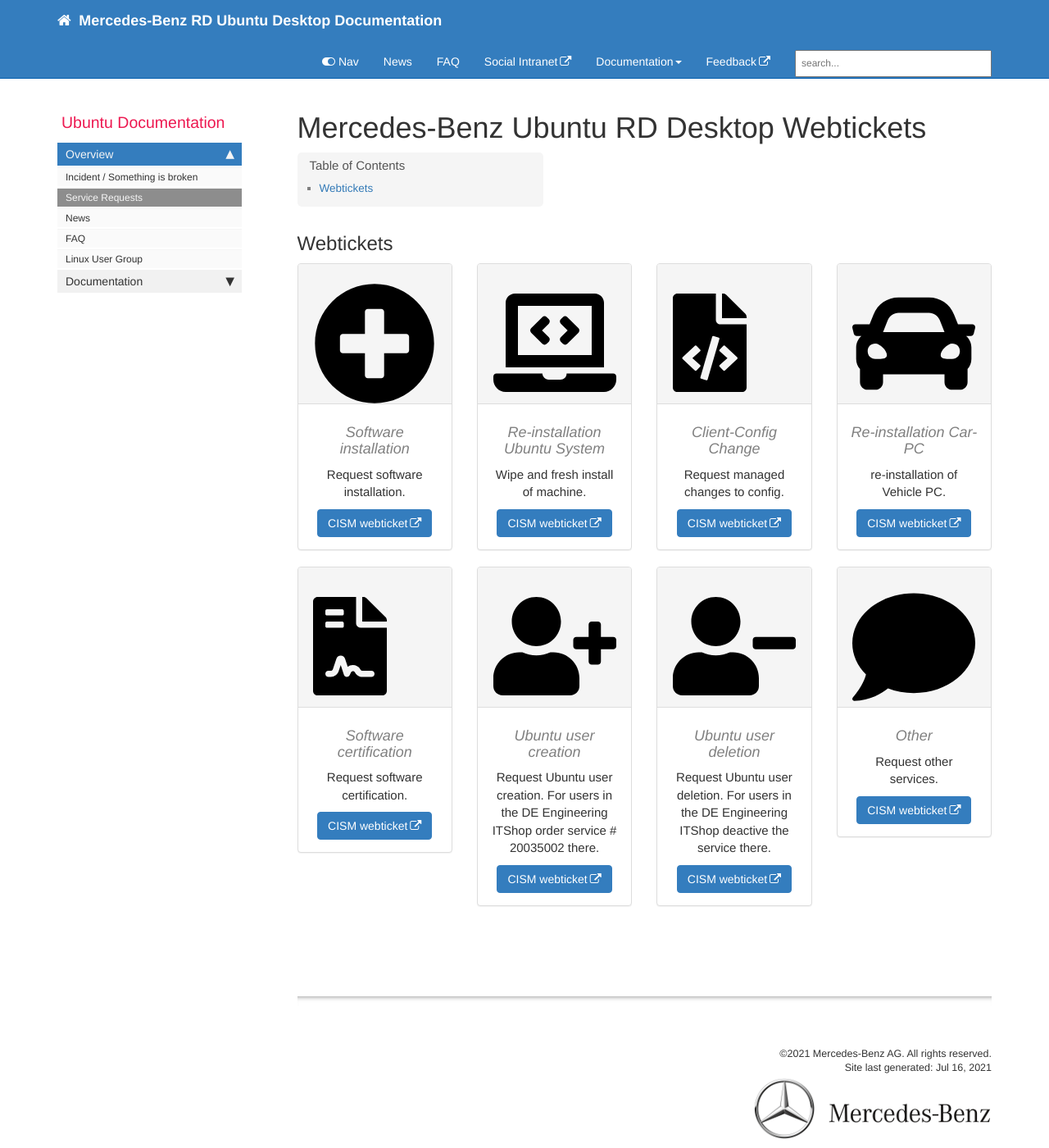
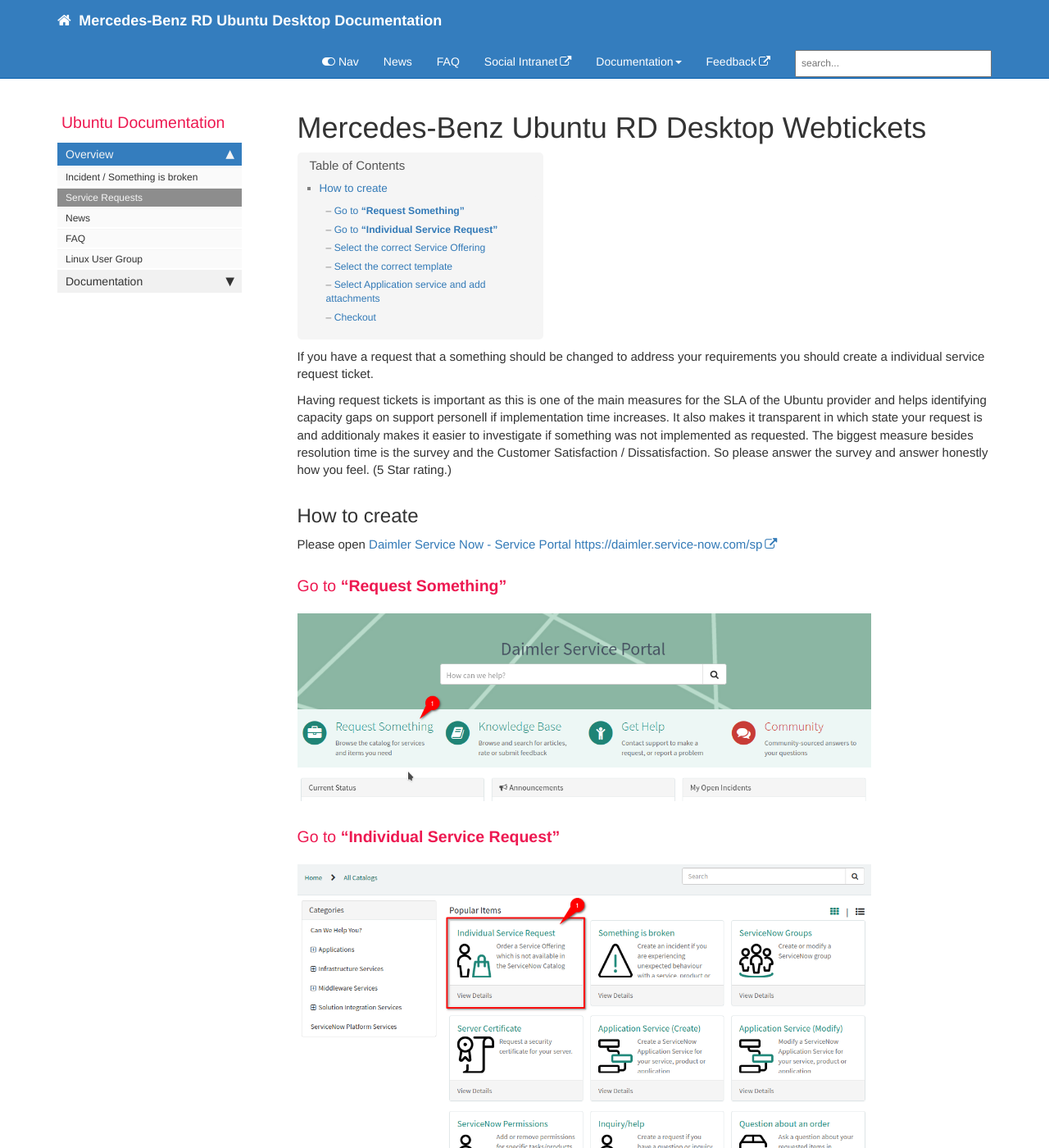
Before and after one commit to RajputPawan/Prometheus, a Jekyll site: the page built from pages/requests.md, in a window 1280 px wide and 1400 px high. Shown: the whole window at 82% size. Built offline with Jekyll 4.4.1, drawn with Linux system fonts in a browser that asks for light colours; comment, search, counter and statistics services are not loaded; some of the changed text lies outside the part shown.

Commit message:
change standard request platform to service now

```diff
--- a/pages/requests.md
+++ b/pages/requests.md
@@ -1,12 +1,54 @@
 ---
 title: "Mercedes-Benz Ubuntu RD Desktop Webtickets"
-keywords: ubuntu documentation webticket ticket
+keywords: ubuntu documentation webticket ticket request
 sidebar: default_sidebar
 permalink: requests.html
 ---
 
-## Webtickets
+If you have a request that a something should be changed to address your requirements you should create a individual service request ticket.
 
+Having request tickets is important as this is one of the main measures for the SLA of the Ubuntu provider and helps identifying capacity gaps on support personell if implementation time increases. It also makes it transparent  in which state your request is and additionaly makes it easier to investigate if something was not implemented as requested. The biggest measure besides resolution time is the survey and the Customer Satisfaction / Dissatisfaction. So please answer the survey and answer honestly how you feel. (5 Star rating.)
+
+## How to create
+
+Please open [Daimler Service Now - Service Portal https://daimler.service-now.com/sp](https://daimler.service-now.com/sp)
+
+### Go to **"Request Something"**
+
+![Service Portal](images/servicenow/snow_incident_01.png)
+
+### Go to **"Individual Service Request"**
+
+![Service Portal](images/servicenow/snow_request_01.png)
+
+### Select the correct Service Offering
+
+Typing in the text fields will show suggestions. Type ***ubuntu** as ServiceNow searches "Begins with" by default and select **GEO Client Operations Ubuntu Linux**.
+
+![Service Portal](images/servicenow/snow_request_02.png)
+
+### Select the correct template
+
+Selecting a template helps you not to forget required data for your request.
+
+![Service Portal](images/servicenow/snow_request_03.png)
+
+### Select Application service and add attachments
+
+Now you can fill your request by completing the text template for the description (1)
+Optionally you can link your request to the application service (2),(3) **Ubuntu Client Operations - Production** and / or add any attachments (4) if needed for your request.
+
+![Service Portal](images/servicenow/snow_request_04.png)
+
+Proceed by pressing **Order Now** in the top right corner.
+
+### Checkout
+
+Finally you are asked if you want to request this for another person (1), for the delivery information (2) and additional instructions (3).
+
+![Service Portal](images/servicenow/snow_request_05.png)
+
+<!--
 <div class="row">
          <div class="col-md-3 col-sm-6">
              <div class="panel panel-default text-center">
@@ -124,3 +166,4 @@
              </div>
          </div>
 </div>
+-->
```
Also changed, not shown: images/servicenow/snow_request_01.png (added), images/servicenow/snow_request_02.png (added), images/servicenow/snow_request_03.png (added), images/servicenow/snow_request_04.png (added), images/servicenow/snow_request_05.png (added).
